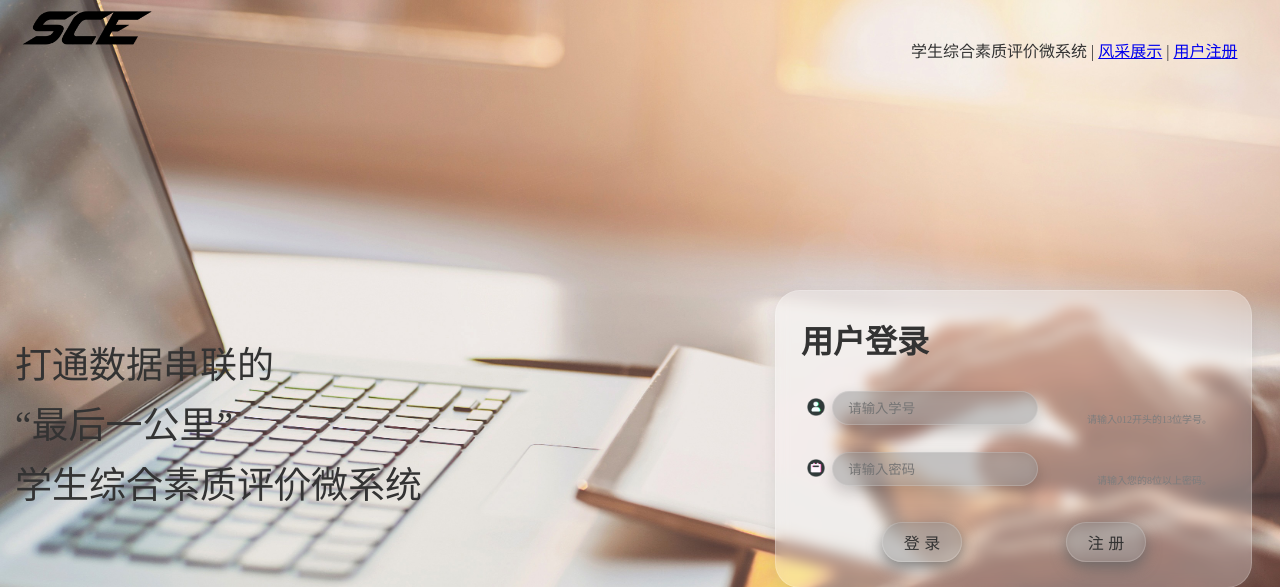
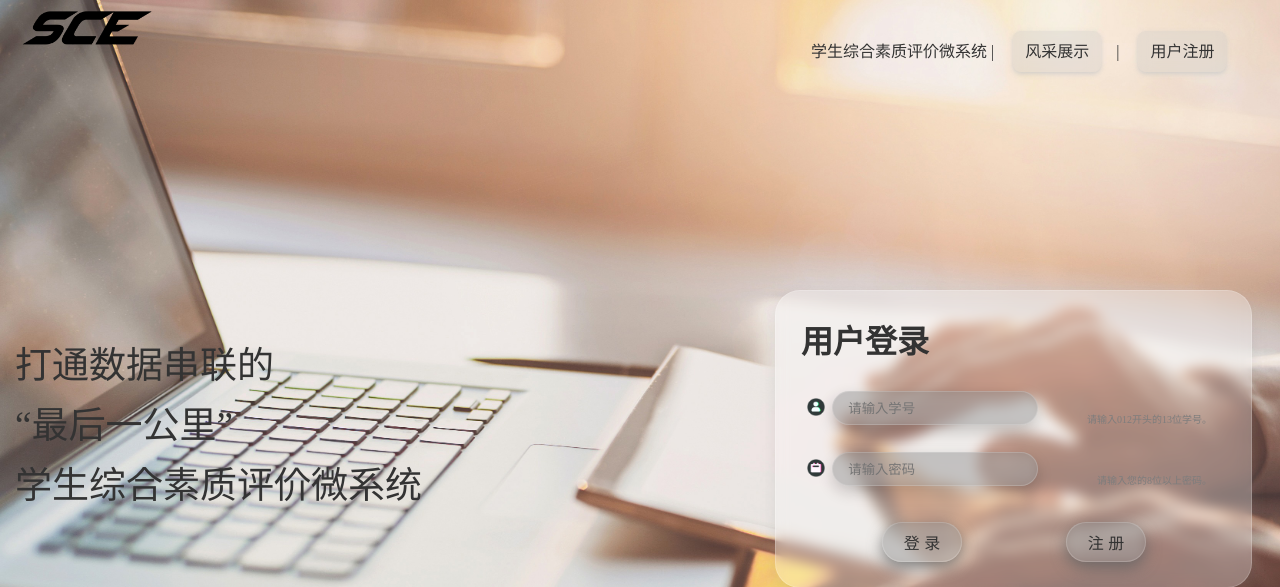
Before and after one commit to realJaydenCheng/student-comprehensive-evaluation, a Flask app: page /sce/login in a window 1280 px wide. Shown: the top 587 px of the page. Run offline with Flask 2, Linux system fonts and the light colour scheme; some libraries are stand-ins or nearby versions.

Commit message:
优化首页显示效果

```diff
--- a/static/css/login.css
+++ b/static/css/login.css
@@ -23,7 +23,7 @@ nav {
 #top {
 	display: inline;
 	text-align: right;
-	margin-left: 60%;
+	margin-left: 52%;
 	line-height: 50px;
 }
 
@@ -147,3 +147,21 @@ footer {
 	text-align: right;
 	width: 167px;
 }
+
+span.a{
+	display: inline-block;
+    margin: 0 15px;
+    padding: 10px 12px;
+    border-radius: 8px;
+    background-color: rgba(200,200,200,0.3);
+    transition: 0.25s;
+    height: 1.3em;
+    color: #333333;
+    line-height: 1.35em;
+	backdrop-filter: blur(6.5px);
+	-webkit-backdrop-filter: blur(6.5px);
+	box-shadow: rgba(200, 200, 200, 0.8) 0px 2px 5px 0px;
+	-webkit-box-shadow: rgba(200, 200, 200, 0.8) 0px px 5px 0px;
+	border-radius: 8px;
+	-webkit-border-radius: 8px;
+}
--- a/templates/login.html
+++ b/templates/login.html
@@ -22,7 +22,11 @@
 <body>
     <nav>
         <img src="../static/img/logo.png" alt="学生综合素质评价微系统" title="学生综合素质评价微系统" width="142px">
-        <span id="top">学生综合素质评价微系统&nbsp;|&nbsp;<a href="{{url_for('honor')}}">风采展示</a>&nbsp;|&nbsp;<a href="{{url_for('reg')}}">用户注册</a></span>
+        <span id="top">
+            学生综合素质评价微系统&nbsp;|
+            <a href="{{url_for('honor')}}"><span class='a'>风采展示</span></a>|
+            <a href="{{url_for('reg')}}"><span class='a'>用户注册</span></a>
+        </span>
     </nav>
     <div id="main">
         <div id="slogan">
```
